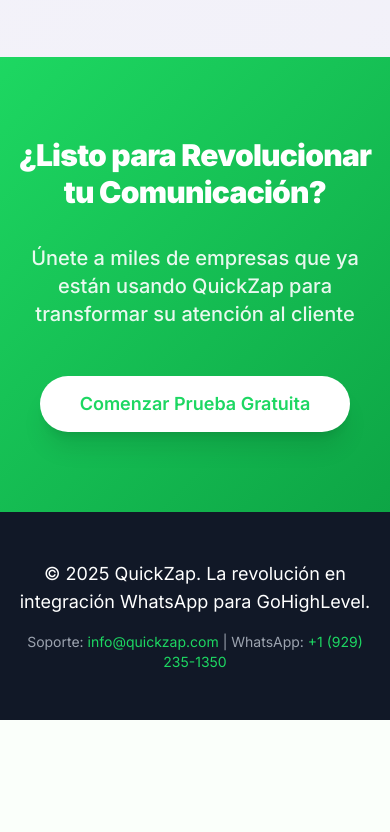
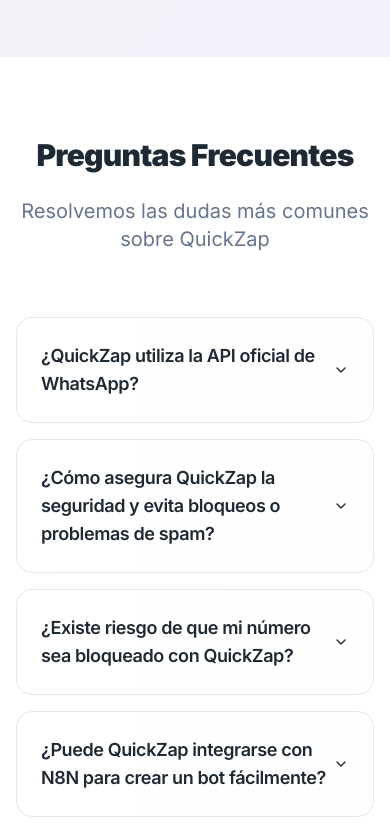
Before and after one commit to SSE-software-solutions/zap-ghl-connect, a React (Vite) app: page / in a window 390 px wide. Shown: the part 5960-6792 px from the top of the page. Before the commit the page ends 6680 px from the top, so only its background shows below. Built offline with nearby package versions, Linux system fonts and the light colour scheme.

Commit message:
Add FAQ section
Adds an FAQ section below the pricing component, organizing the provided questions and answers into collapsible accordions for better readability and user experience.

```diff
--- /dev/null
+++ b/src/components/FAQ.tsx
@@ -0,0 +1,67 @@
+import {
+  Accordion,
+  AccordionContent,
+  AccordionItem,
+  AccordionTrigger,
+} from "@/components/ui/accordion"
+
+const faqData = [
+  {
+    question: "¿QuickZap utiliza la API oficial de WhatsApp?",
+    answer: "No, QuickZap no utiliza la API oficial de WhatsApp. Sin embargo, esto nos permite ofrecer una ventaja única: enviar mensajes ilimitados de WhatsApp con una tarifa plana, sin costos adicionales."
+  },
+  {
+    question: "¿Cómo asegura QuickZap la seguridad y evita bloqueos o problemas de spam?",
+    answer: "QuickZap ofrece medidas de seguridad para reducir el riesgo de bloqueos de número o problemas de spam. Puedes conectar hasta 10 números hasta números ilimitados dependiendo de tu plan adquirido en una sola subcuenta y cambiar fácilmente el número emisor. Además, nuestra función spintax te permite crear variaciones de mensajes, reduciendo las probabilidades de ser marcado como spam. Es importante señalar que, aunque existe un riesgo de bloqueo de números, nuestro grupo comunitario puede brindarte consejos valiosos para evitarlos."
+  },
+  {
+    question: "¿Existe riesgo de que mi número sea bloqueado con QuickZap?",
+    answer: "Sí, existe un riesgo de bloqueo ya que QuickZap no utiliza la API oficial de WhatsApp. Sin embargo, siguiendo buenas prácticas como calentar tu número y aprovechando los consejos y experiencias compartidos en nuestro grupo comunitario, puedes minimizar este riesgo y asegurar una estrategia de mensajería estable y exitosa."
+  },
+  {
+    question: "¿Puede QuickZap integrarse con N8N para crear un bot fácilmente?",
+    answer: "¡Absolutamente! QuickZap ofrece una integración con N8N, lo que te permite crear un bot de manera sencilla utilizando el poder de la IA de N8N."
+  },
+  {
+    question: "¿Cómo funciona la pestaña de conversaciones en GHL con QuickZap?",
+    answer: "Con QuickZap, la pestaña de conversaciones de GHL está diseñada para reemplazar la función de SMS. Aún puedes usar variables para recordatorios de citas, tal como lo harías en un flujo típico de SMS. La diferencia es que, en lugar de enviar un SMS, QuickZap envía un mensaje de WhatsApp, ofreciendo un canal más práctico y atractivo para tus clientes."
+  }
+];
+
+const FAQ = () => {
+  return (
+    <section className="py-20 bg-white">
+      <div className="container mx-auto px-4">
+        <div className="text-center mb-16">
+          <h2 className="text-3xl md:text-4xl lg:text-5xl font-black mb-6 tracking-tight">
+            Preguntas Frecuentes
+          </h2>
+          <p className="text-xl text-muted-foreground max-w-3xl mx-auto">
+            Resolvemos las dudas más comunes sobre QuickZap
+          </p>
+        </div>
+
+        <div className="max-w-4xl mx-auto">
+          <Accordion type="single" collapsible className="w-full space-y-4">
+            {faqData.map((faq, index) => (
+              <AccordionItem
+                key={index}
+                value={`item-${index}`}
+                className="bg-gradient-to-r from-white to-whatsapp-light/5 border border-gray-200 rounded-2xl px-6 py-2 hover:border-whatsapp/20 transition-all duration-300"
+              >
+                <AccordionTrigger className="text-left font-semibold text-lg hover:text-whatsapp transition-colors duration-300 hover:no-underline">
+                  {faq.question}
+                </AccordionTrigger>
+                <AccordionContent className="text-muted-foreground leading-relaxed pt-4 pb-2">
+                  {faq.answer}
+                </AccordionContent>
+              </AccordionItem>
+            ))}
+          </Accordion>
+        </div>
+      </div>
+    </section>
+  );
+};
+
+export default FAQ;
--- a/src/pages/Index.tsx
+++ b/src/pages/Index.tsx
@@ -2,6 +2,7 @@ import Header from '@/components/Header';
 import Hero from '@/components/Hero';
 import Features from '@/components/Features';
 import Pricing from '@/components/Pricing';
+import FAQ from '@/components/FAQ';
 import FinalCTA from '@/components/FinalCTA';
 import Footer from '@/components/Footer';
 import WhatsAppFloat from '@/components/WhatsAppFloat';
@@ -13,6 +14,7 @@ const Index = () => {
       <Hero />
       <Features />
       <Pricing />
+      <FAQ />
       <FinalCTA />
       <Footer />
       <WhatsAppFloat />
```
